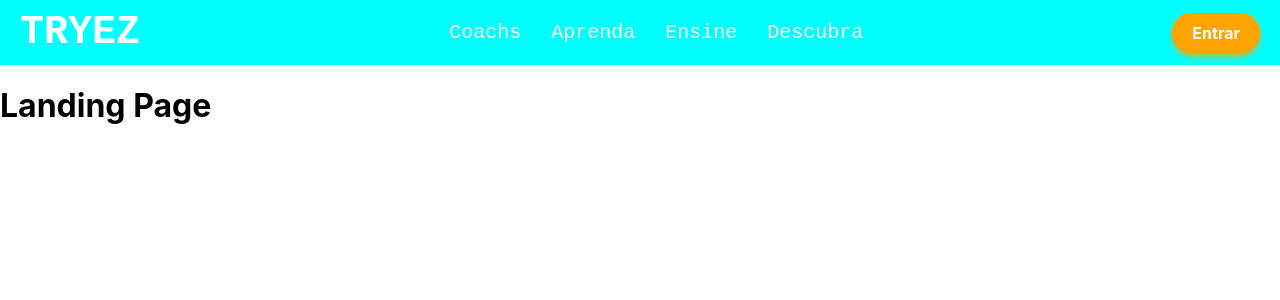
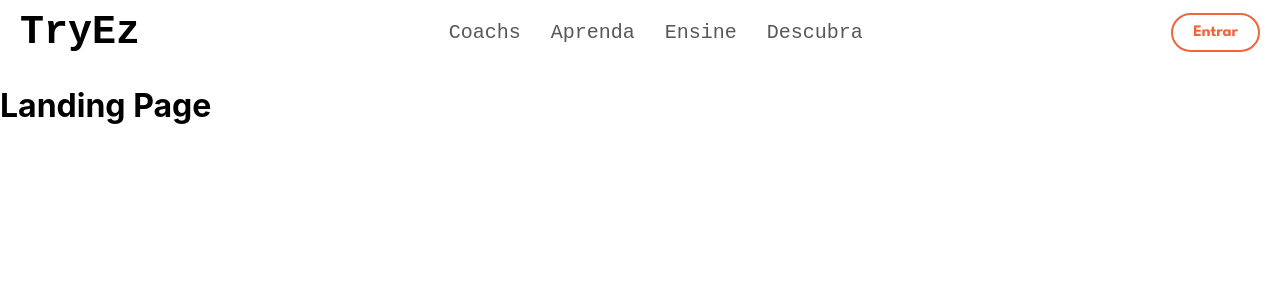
Before and after one commit to oddcaio/plataforma-tryez, a React (Create React App) app: page / in a window 1280 px wide. Shown: the top 300 px of the page. Built offline with nearby package versions, Linux system fonts and the light colour scheme; the HTML template or start-up script is replaced by a standard one; a web font is replaced by a local one.

Commit message:
atualizando header

```diff
--- a/src/components/header/Header.css
+++ b/src/components/header/Header.css
@@ -1,8 +1,6 @@
-/* Fonte Kode Mono (Google Fonts) */
 @import url('https://fonts.googleapis.com/css2?family=Kode+Mono:wght@400;700&display=swap');
-
+@import url('https://fonts.googleapis.com/css2?family=League+Spartan:wght@400;700&display=swap');
 .header {
-  background-color: aqua;
   display: flex;
   align-items: center;    /* centraliza verticalmente */
   justify-content: space-between; /* logo à esquerda, nav no meio, botão à direita */
@@ -13,7 +11,7 @@
   margin: 0;
   font-family: 'Kode Mono', monospace;
   font-size: 40px;
-  color: white; /* combina com os links */
+  color: rgb(0, 0, 0); /* combina com os links */
 }
 
 .nav-list {
@@ -26,7 +24,7 @@
 
 .nav-list a {
   font-size: 20px;
-  color: white;
+  color: rgb(87, 87, 87);
   text-decoration: none;  /* remove sublinhado */
   font-weight: 500;
   font-family: 'Kode Mono', monospace;
@@ -38,19 +36,21 @@
 }
 
 .btn-login {
-  background-color: orange;
-  color: white;
+  color: #F2643E;
   padding: 10px 20px;
+  border: 2px solid #F2643E;
   border-radius: 20px; /* bordas arredondadas */
   text-decoration: none;
   font-weight: bold;
   position: relative;
-  box-shadow:
-    inset 0 4px 6px rgba(255, 165, 0, 0.7),   /* sombra laranja de cima p/ baixo (interna) */
-    0 4px 6px rgba(255, 165, 0, 0.7);         /* sombra externa inferior */
   transition: transform 0.2s ease;
+  font-family: 'League Spartan', sans-serif;
 }
 
 .btn-login:hover {
   transform: scale(1.05); /* efeito de "pulsar" */
 }
+
+.a {
+    box-shadow: inset 0 8px 12px -6px #C4310A, 0 6px 6px -3px #F2643E;
+}
--- a/src/components/header/Header.js
+++ b/src/components/header/Header.js
@@ -4,7 +4,7 @@ import './Header.css';
 function Header() {
   return (
     <header className="header">
-      <h1 className="logo">TRYEZ</h1>
+      <h1 className="logo">TryEz</h1>
       <nav>
         <ul className="nav-list">
           <li><Link to="/coachs">Coachs</Link></li>
```
